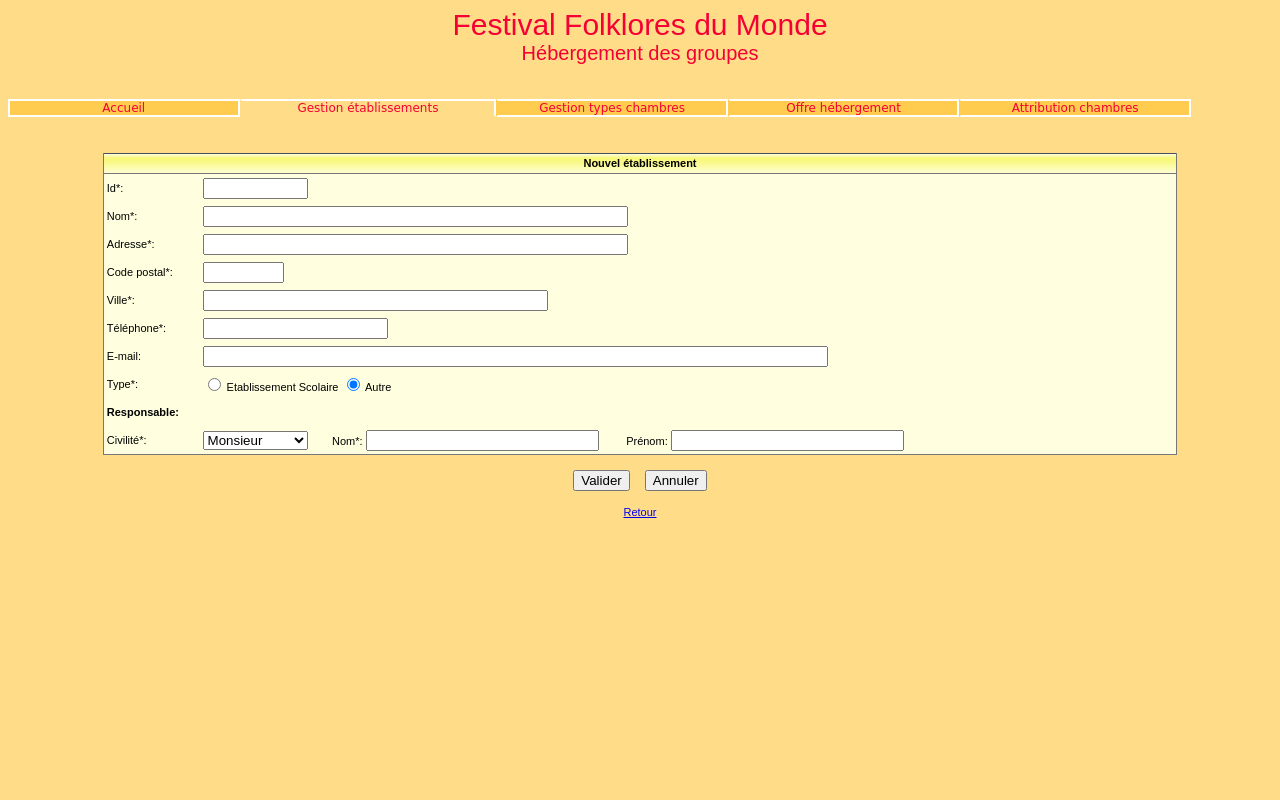
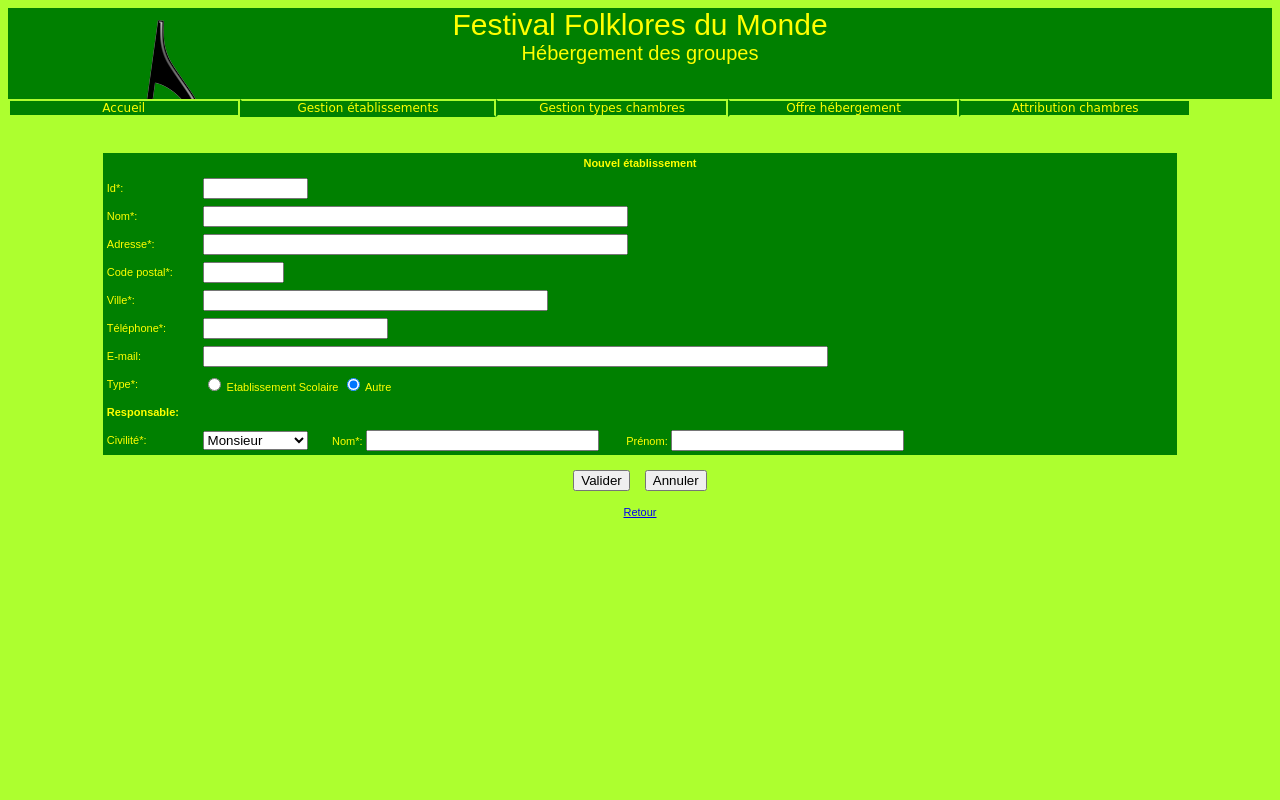
Before and after one commit to edoare/Festival, a PHP site: page /cGestionEtablissements.php?action=demanderCreerEtab in a window 1280 px wide. Run offline with PHP 8.4, Linux system fonts and the light colour scheme; some libraries are stand-ins or nearby versions.

Commit message:
troisiéme séance

```diff
--- a/cGestionEtablissements.php
+++ b/cGestionEtablissements.php
@@ -65,7 +65,7 @@ switch ($action) {
         $prenomResponsable = $_REQUEST['prenomResponsable'];
 
         if ($action == 'validerCreerEtab') {
-            verifierDonneesEtabC($id, $nom, $adresseRue, $codePostal, $ville, $tel, $nomResponsable);
+            verifierDonneesEtabC($id, $nom, $adresseRue, $codePostal, $ville, $tel, $nomResponsable, $adresseElectronique);
             if (nbErreurs() == 0) {
                 $unEtab = new Etablissement($id, $nom, $adresseRue, $codePostal, $ville, $tel, $adresseElectronique, $type, $civiliteResponsable, $nomResponsable, $prenomResponsable);
                 EtablissementDAO::insert($unEtab);
@@ -83,17 +83,31 @@ switch ($action) {
                 include("vues/GestionEtablissements/vCreerModifierEtablissement.php");
             }
         }
+
         break;
 }
 
 // Fermeture de la connexion au serveur MySql
 Bdd::deconnecter();
 
+function verifierDonneesEtabA($adresseElectronique){
+    if($adresseElectronique!=''){
+        if($adresseElectronique=='%@%'){
+
+        }
+        Else{
+            ajouterErreur('Le champ email doit être composé du caractére @');
+        }
+    }
+
+}
 function verifierDonneesEtabC($id, $nom, $adresseRue, $codePostal, $ville, $tel, $nomResponsable) {
     if ($id == "" || $nom == "" || $adresseRue == "" || $codePostal == "" ||
             $ville == "" || $tel == "" || $nomResponsable == "") {
         ajouterErreur('Chaque champ suivi du caractère * est obligatoire');
     }
+
+
     if ($id != "") {
         // Si l'id est constitué d'autres caractères que de lettres non accentuées
         // et de chiffres, une erreur est générée
@@ -125,7 +139,10 @@ function verifierDonneesEtabM($id, $nom, $adresseRue, $codePostal, $ville, $tel,
     if ($codePostal != "" && !estUnCp($codePostal)) {
         ajouterErreur('Le code postal doit comporter 5 chiffres');
     }
-}
+
+    }
+
+
 
 function estUnCp($codePostal) {
     // Le code postal doit comporter 5 chiffres
--- a/css/cssGeneral.css
+++ b/css/cssGeneral.css
@@ -3,16 +3,19 @@
 /* Style de base pour la page (couleur fond : ocre, couleur texte : noir) */
 .basePage
 {
-   background-color:#FFDD88;
-   color:black;
+   background-color:greenyellow;
+   color:yellow;
    font:11px Arial, Helvetica, sans-serif;
 }
 
 /* Style pour le titre (couleur du texte : rouge) */
 .titre
 {
-   background-color:#FFDD88;
-   color:#F50033;
+   background-image:url('../images/note-de-musique.jpg.png');
+
+   background-repeat:no-repeat;
+   background-color:green;
+   color:yellow;
    font:30px Arial, Helvetica, sans-serif;
    text-align:center;
 }
@@ -87,24 +90,24 @@ tr.ligneTabQuad
 /* Style des tableaux sans quadrillage : gris foncé épaisseur 1px, fond écru */
 table.tabNonQuadrille
 {
-   background-color:#FFFFC0;
-   color:black;
-   border-bottom:1px solid #777777;
-   border-right:1px solid #777777;
-   border-left:1px solid #777777;
-   border-top:1px #777777;
+   background-color:green;
+   color:yellow;
+   border-bottom:1px solid green;
+   border-right:1px solid green;
+   border-left:1px solid green;
+   border-top:1px green;
 }
 
 /* Style pour les lignes d'en-tête des tableaux non quadrillés : fond avec
 nuances de jaune et trait bas pour séparer l'en-tête du corps du tableau */
 tr.enTeteTabNonQuad td
 {
-   background-image:url('../images/xpBarre.jpg');
-   background-color:#FFFFC0;
-   color:black;
+
+   background-color:green;
+   color:yellow;
    height:21px;
    text-align:center;
-   border-bottom:1px solid #777777;
+   border-bottom:1px solid green;
 }
 
 /* Style pour les lignes (autres que les en-têtes) des tableaux non quadrillés :
@@ -112,8 +115,8 @@ fond écru, hauteur plus importante et espacement de 3px entre la bordure gauche
 de chaque cellule et le texte */
 tr.ligneTabNonQuad td
 {
-   background-color:#FFFFE0;
-   color:black;
+   background-color:green;
+   color:yellow;
    text-align:left;
    height:28px;
    padding-left:3px;
--- a/css/cssOnglets.css
+++ b/css/cssOnglets.css
@@ -16,13 +16,13 @@
 {
    /* Fond sable (c'est la couleur de fond de l'onglet ouvert)
    Ce fond sera recouvert par un fond ocre pour les onglets fermés */
-   background-color:#FFDD88;
+   background-color:green;
    /* Couleur rouge */
-   color:#F50033;
+   color:yellow;
    float:left;
    margin:0px 0px 0px 0px;
    /* Bordure blanche */
-   border:solid 2px white;
+   border:solid 2px greenyellow;
    /* Logiquement, le pourcentage devrait être égal à 100/nombre d'onglets
    mais les bordures prennent de la place ; il faut donc réduire à 18%
    certains navigateurs n'acceptent pas les nombres réels donc on met
@@ -37,7 +37,7 @@
 {
    /* Effacement du trait inférieur (pour cela, on le met de la même couleur que
    le fond de la page) */
-   border-bottom:solid 2px #FFDD88;
+   border-bottom:solid 2px green;
    width:20%;
 }
 
@@ -46,8 +46,8 @@
 {
    /* Effacement du trait inférieur et du trait de gauche (pour cela, on les met
    de la même couleur que le fond de la page) */
-   border-bottom:solid 2px #FFDD88;
-   border-left:solid 2px #FFDD88;
+   border-bottom:solid 2px green;
+   border-left:solid 2px green;
    width:20%;
 }
 
@@ -55,9 +55,9 @@
 .menus .ongletPrem
 {
    /* Fond ocre */
-   background-color:#FFCC50;
+   background-color:green;
    /* Couleur rouge */
-   color:#F50033;
+   color:Yellow;
    margin:0px 0px 0px 0px;
 }
 
@@ -65,9 +65,9 @@
 .menus .ongletPrem a
 {
    /* Fond ocre */
-   background-color:#FFCC50;
+   background-color:green;
    /* Couleur rouge */
-   color:#F50033;
+   color:yellow;
    /* Pas de soulignement du lien */
    text-decoration:none;
 }
@@ -76,22 +76,22 @@
 .menus .onglet
 {
    /* Fond ocre */
-   background-color:#FFCC50;
+   background-color:green;
    /* Couleur rouge */
-   color:#F50033;
+   color:yellow;
    margin:0px 0px 0px 0px;
    /* Effacement du trait de gauche (pour cela, on le met de la même couleur que
    le fond de l'onglet) */
-   border-left:solid 2px #FFCC50;
+   border-left:solid 2px green;
 }
 
 /* Style du lien d'un onglet non ouvert cas autres onglets que le 1er */
 .menus .onglet a
 {
    /* Fond ocre */
-   background-color:#FFCC50;
+   background-color:green;
    /* Couleur rouge */
-   color:#F50033;
+   color:yellow;
    /* Pas de soulignement du lien */
    text-decoration:none;
 }
--- a/vues/GestionEtablissements/vCreerModifierEtablissement.php
+++ b/vues/GestionEtablissements/vCreerModifierEtablissement.php
@@ -114,7 +114,7 @@ echo '
       </tr>
       <tr class="ligneTabNonQuad">
          <td> E-mail: </td>
-         <td><input type="text" value="' . $adresseElectronique . '" name=
+         <td><input type="email" value="' . $adresseElectronique . '" name=
          "adresseElectronique" size ="75" maxlength="70"></td>
       </tr>
       <tr class="ligneTabNonQuad">
```
Also changed, not shown: other parts of css/cssGeneral.css (+25 -25 lines), images/note-de-musique.jpg.png (added).
